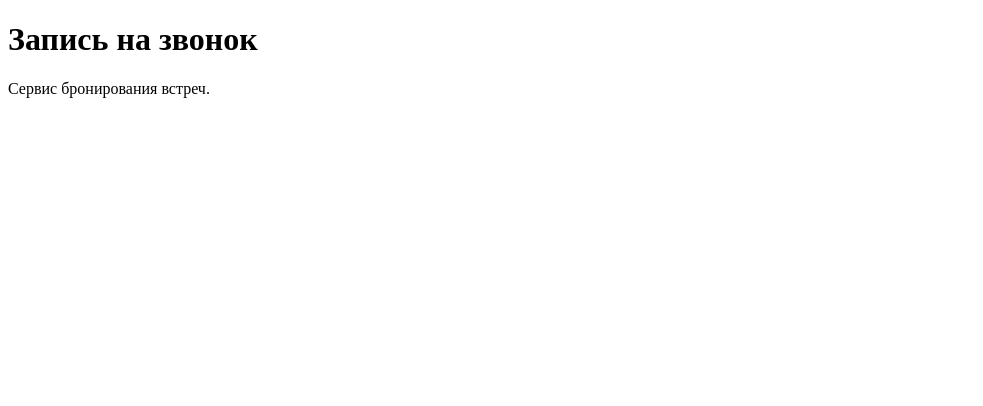
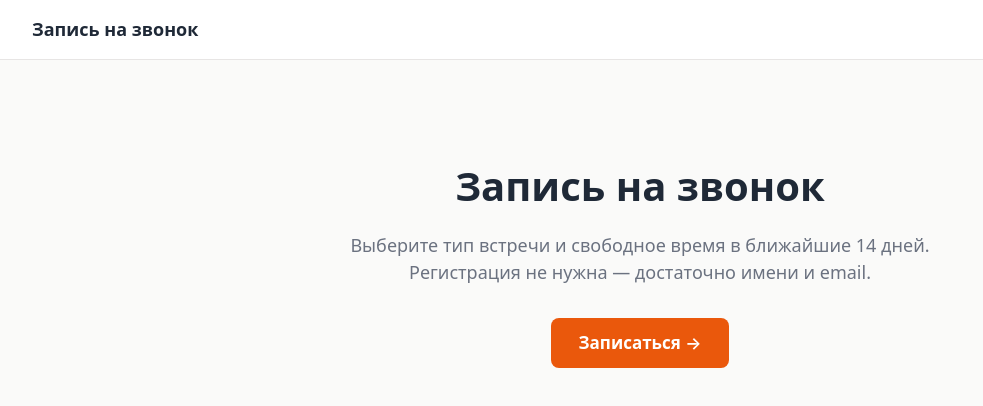
Before and after one commit to azeos1101/ai-for-developers-project-386, a React (Vite) app in the folder frontend/: page / in a window 1280 px wide. Shown: the top 406 px of the page, without its empty margins (0-983 px from the left). Built offline with nearby package versions, Linux system fonts and the light colour scheme.

Commit message:
feat: SPA-страницы на react-router — главная, заглушка страницы записи и «Страница не найдена» со светлой темой

```diff
--- a/frontend/package.json
+++ b/frontend/package.json
@@ -13,7 +13,8 @@
   },
   "dependencies": {
     "react": "^19.3.1",
-    "react-dom": "^19.3.1"
+    "react-dom": "^19.3.1",
+    "react-router": "^8.5.2"
   },
   "devDependencies": {
     "@hey-api/openapi-ts": "^0.99.0",
--- a/frontend/src/App.jsx
+++ b/frontend/src/App.jsx
@@ -1,9 +1,17 @@
+import { BrowserRouter, Route, Routes } from 'react-router'
+import BookingPage from './pages/BookingPage.jsx'
+import MainPage from './pages/MainPage.jsx'
+import NotFoundPage from './pages/NotFoundPage.jsx'
+
 function App() {
   return (
-    <>
-      <h1>Запись на звонок</h1>
-      <p>Сервис бронирования встреч.</p>
-    </>
+    <BrowserRouter>
+      <Routes>
+        <Route path="/" element={<MainPage />} />
+        <Route path="/booking" element={<BookingPage />} />
+        <Route path="*" element={<NotFoundPage />} />
+      </Routes>
+    </BrowserRouter>
   )
 }
 
--- a/frontend/src/index.css
+++ b/frontend/src/index.css
@@ -0,0 +1,91 @@
+/* Простая светлая тема с оранжевым акцентом (README.md: кастомный CSS). */
+:root {
+  --color-accent: #ea580c;
+  --color-accent-dark: #c2410c;
+  --color-text: #1f2937;
+  --color-text-muted: #6b7280;
+  --color-surface: #ffffff;
+  --color-background: #fafaf9;
+  --color-border: #e7e5e4;
+}
+
+* {
+  box-sizing: border-box;
+}
+
+body {
+  margin: 0;
+  font-family: system-ui, -apple-system, 'Segoe UI', Roboto, sans-serif;
+  color: var(--color-text);
+  background: var(--color-background);
+  line-height: 1.5;
+}
+
+a {
+  color: var(--color-accent-dark);
+}
+
+.site-header {
+  display: flex;
+  align-items: center;
+  padding: 16px 32px;
+  background: var(--color-surface);
+  border-bottom: 1px solid var(--color-border);
+}
+
+.site-header__brand {
+  font-size: 18px;
+  font-weight: 600;
+  color: var(--color-text);
+  text-decoration: none;
+}
+
+.site-header__brand:hover {
+  color: var(--color-accent-dark);
+}
+
+.hero,
+.page {
+  max-width: 640px;
+  margin: 0 auto;
+  padding: 96px 24px;
+  text-align: center;
+}
+
+.hero h1,
+.page h1 {
+  margin: 0 0 16px;
+  font-size: 40px;
+}
+
+.page h1 {
+  font-size: 32px;
+}
+
+.hero p,
+.page p {
+  margin: 0 0 32px;
+  color: var(--color-text-muted);
+  font-size: 18px;
+}
+
+.button {
+  display: inline-block;
+  padding: 12px 28px;
+  border-radius: 8px;
+  background: var(--color-accent);
+  color: var(--color-surface);
+  font-size: 17px;
+  font-weight: 600;
+  text-decoration: none;
+}
+
+.button:hover {
+  background: var(--color-accent-dark);
+  color: var(--color-surface);
+}
+
+.notice {
+  color: var(--color-text-muted);
+  font-size: 15px;
+}
--- /dev/null
+++ b/frontend/src/pages/BookingPage.jsx
@@ -0,0 +1,17 @@
+import { Link } from 'react-router'
+
+// Страница записи (GLOSSARY.md) — пока заглушка: выбор времени появится на шаге 5.
+// Query-параметры (например, ?type=) страница сознательно игнорирует.
+function BookingPage() {
+  return (
+    <main className="page">
+      <h1>Страница записи</h1>
+      <p>Выбор времени появится позже.</p>
+      <p className="notice">
+        <Link to="/">На главную</Link>
+      </p>
+    </main>
+  )
+}
+
+export default BookingPage
--- /dev/null
+++ b/frontend/src/pages/MainPage.jsx
@@ -0,0 +1,26 @@
+import { Link } from 'react-router'
+
+// Главная страница: шапка с названием сервиса и герой с призывом записаться (GLOSSARY.md).
+function MainPage() {
+  return (
+    <>
+      <header className="site-header">
+        <Link className="site-header__brand" to="/">
+          Запись на звонок
+        </Link>
+      </header>
+      <main className="hero">
+        <h1>Запись на звонок</h1>
+        <p>
+          Выберите тип встречи и свободное время в ближайшие 14 дней. Регистрация не нужна —
+          достаточно имени и email.
+        </p>
+        <Link className="button" to="/booking">
+          Записаться →
+        </Link>
+      </main>
+    </>
+  )
+}
+
+export default MainPage
--- /dev/null
+++ b/frontend/src/pages/NotFoundPage.jsx
@@ -0,0 +1,16 @@
+import { Link } from 'react-router'
+
+// ADR-0001: неизвестные маршруты рисует фронтенд — «Страница не найдена» со ссылкой на главную.
+function NotFoundPage() {
+  return (
+    <main className="page">
+      <h1>Страница не найдена</h1>
+      <p>Такой страницы нет — начните с главной.</p>
+      <p className="notice">
+        <Link to="/">На главную</Link>
+      </p>
+    </main>
+  )
+}
+
+export default NotFoundPage
```
Also changed, not shown: 1 other file (tests, documents, lock files or other folders).
